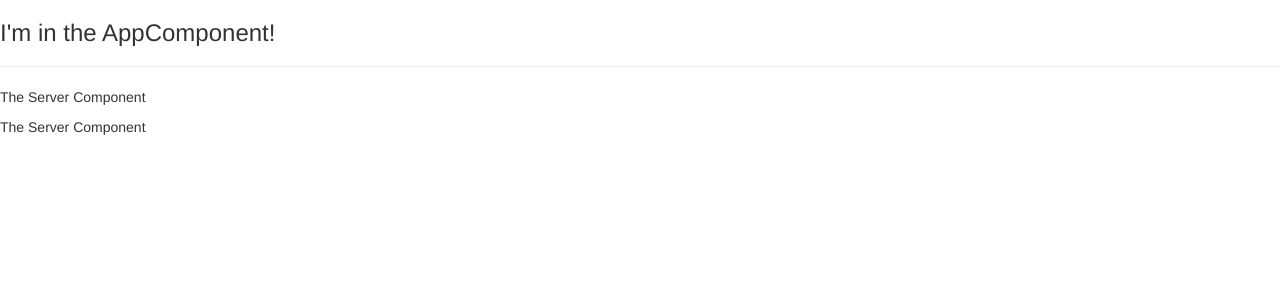
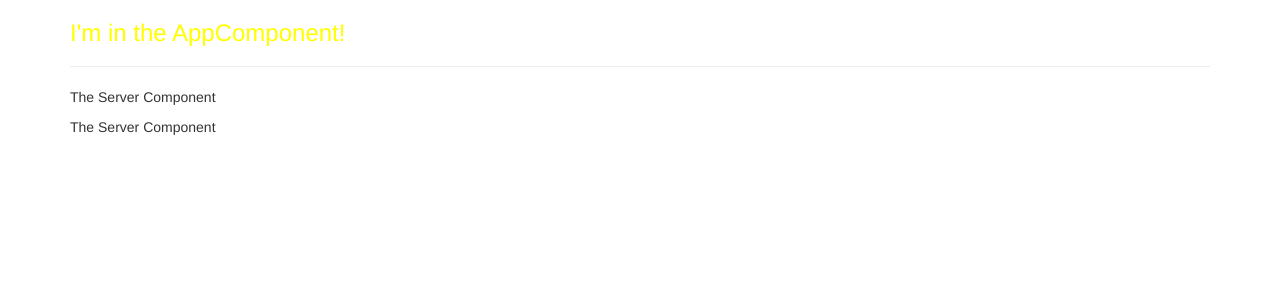
Before and after one commit to Salsa-Dude/angular-review, an Angular app: page / in a window 1280 px wide. Shown: the top 300 px of the page. Built offline with nearby package versions, Linux system fonts and the light colour scheme.

Commit message:
implemented css styling for AppComponent using inline and external styling

```diff
--- a/src/app/app.component.css
+++ b/src/app/app.component.css
@@ -0,0 +1,4 @@
+
+h3 {
+  color: blue;
+}
--- a/src/app/app.component.html
+++ b/src/app/app.component.html
@@ -3,9 +3,13 @@
 <!-- <input type="text" [(ngModel)]="name">
 <p>{{ name }}</p> -->
 
-<h3>I'm in the AppComponent!</h3>
-
-<hr>
-
-<!-- able to display ServerComponent -->
-<app-servers></app-servers>
+<div class="container">
+  <div class="row">
+    <div class="col-xs-12">
+      <h3>I'm in the AppComponent!</h3>
+      <hr>
+      <!-- able to display ServerComponent -->
+      <app-servers></app-servers>
+    </div>
+  </div>
+</div>
--- a/src/app/app.component.ts
+++ b/src/app/app.component.ts
@@ -3,7 +3,13 @@
 @Component({
   selector: 'app-root',
   templateUrl: './app.component.html',
-  styleUrls: ['./app.component.css']
+  // styleUrls: ['./app.component.css']
+  // inline style
+  styles: [`
+    h3 {
+      color: yellow;
+    }
+  `]
 })
 export class AppComponent {
   name = 'joseph';
```
